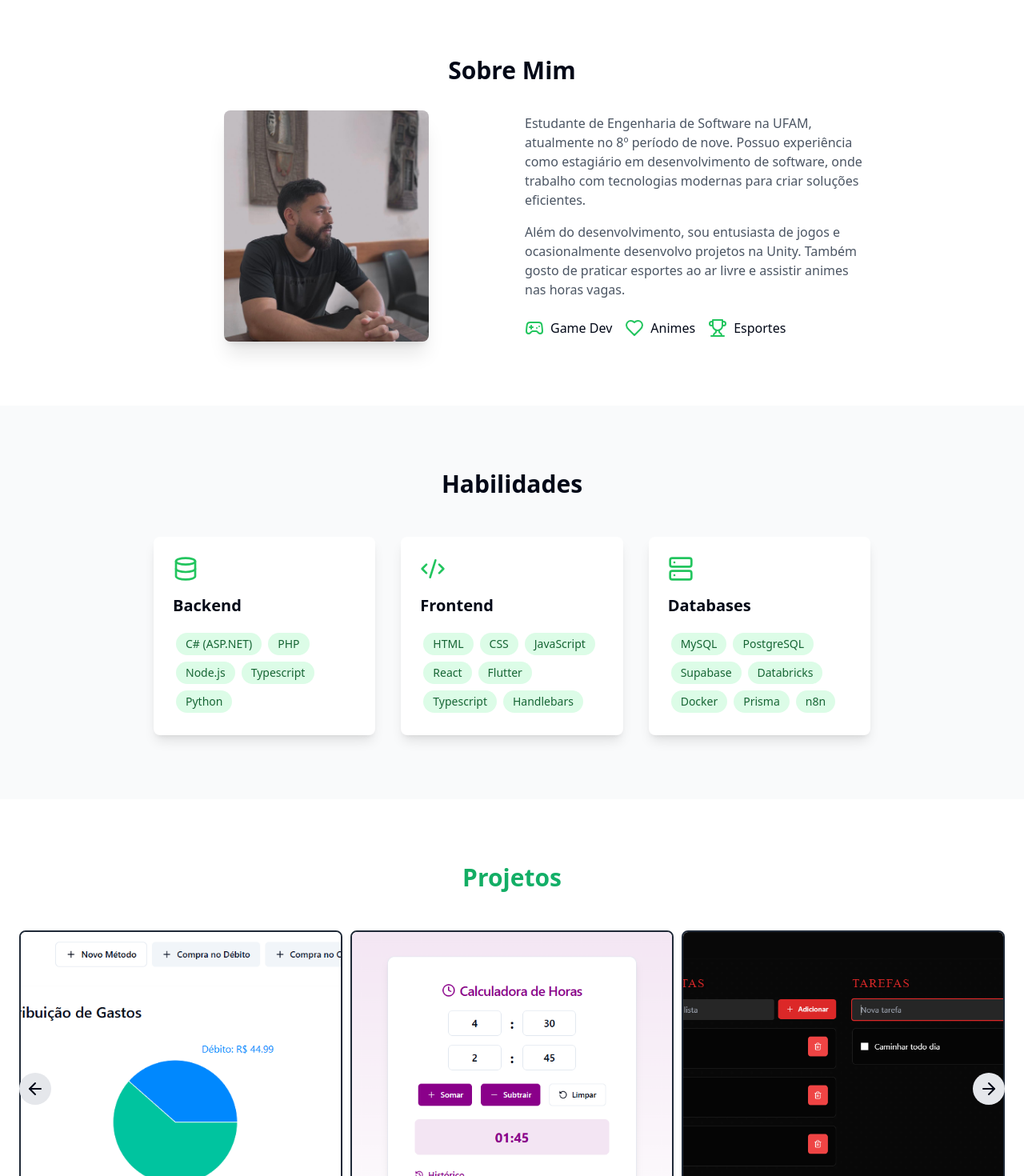
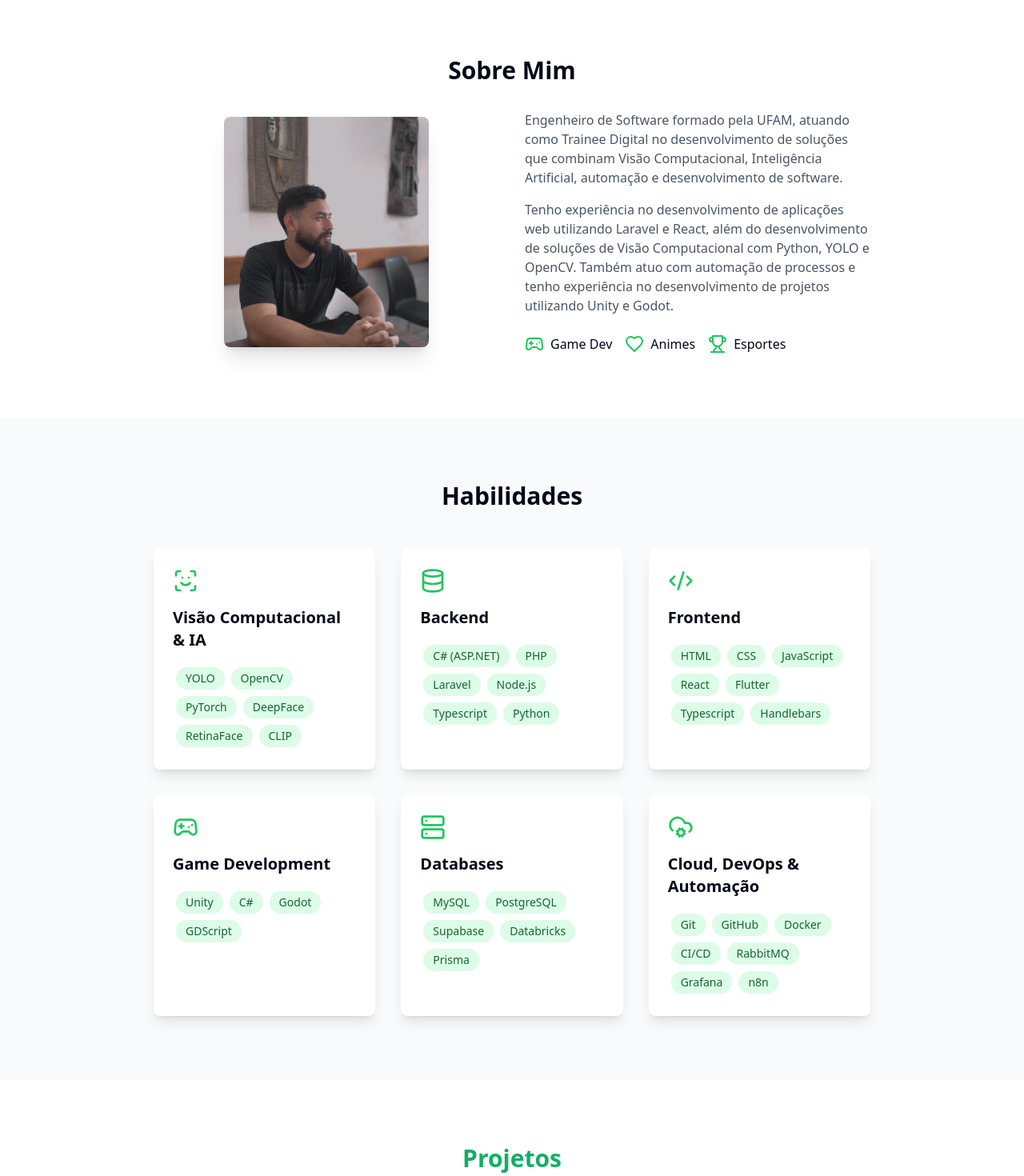
Before and after one commit to rennan-dev/portfolio-main, a React (Vite) app in the folder codigo_fonte/: page / in a window 1280 px wide. Shown: the part 402-1872 px from the top of the page at 80% size. Built offline with nearby package versions, Linux system fonts and the light colour scheme.

Commit message:
feat: atualiza apresentação e habilidades do portfólio

```diff
--- a/codigo_fonte/src/App.jsx
+++ b/codigo_fonte/src/App.jsx
@@ -12,12 +12,14 @@ import {
   Mail,
   Instagram,
   Database,
+  ScanFace,
   Code2,
   Server,
   Gamepad2,
   Heart,
   ArrowLeft,
   ArrowRight,
+  CloudCog,
   Trophy
 } from "lucide-react";
 
@@ -159,14 +161,12 @@ const App = () => {
             </div>
             <div>
             <p className="text-gray-600 mb-4">
-              Estudante de Engenharia de Software na UFAM, atualmente no 8º período de nove.
-              Possuo experiência como estagiário em desenvolvimento de software,
-              onde trabalho com tecnologias modernas para criar soluções eficientes.
+              Engenheiro de Software formado pela UFAM, atuando como Trainee Digital no desenvolvimento de soluções que combinam Visão Computacional, Inteligência Artificial, automação e desenvolvimento de software.
             </p>
+
             <p className="text-gray-600 mb-6">
-              Além do desenvolvimento, sou entusiasta de jogos e ocasionalmente
-              desenvolvo projetos na Unity. Também gosto de praticar esportes ao ar livre
-              e assistir animes nas horas vagas.
+              Tenho experiência no desenvolvimento de aplicações web utilizando Laravel e React, além do desenvolvimento de soluções de Visão Computacional com Python, YOLO e OpenCV.
+              Também atuo com automação de processos e tenho experiência no desenvolvimento de projetos utilizando Unity e Godot.
             </p>
             <div className="flex gap-4">
               <div className="flex items-center gap-2">
@@ -201,11 +201,26 @@ const App = () => {
                   <h2 className="text-3xl font-bold mb-12 text-center">Habilidades</h2>
                   <div className="grid md:grid-cols-3 gap-8 max-w-4xl mx-auto">
                     <div className="bg-white p-6 rounded-lg shadow-lg">
+                      <ScanFace className="text-green-500 mb-4 h-8 w-8" />
+                      <h3 className="text-xl font-semibold mb-4">
+                        Visão Computacional & IA
+                      </h3>
+                      <div className="flex flex-wrap">
+                        <span className="skill-tag">YOLO</span>
+                        <span className="skill-tag">OpenCV</span>
+                        <span className="skill-tag">PyTorch</span>
+                        <span className="skill-tag">DeepFace</span>
+                        <span className="skill-tag">RetinaFace</span>
+                        <span className="skill-tag">CLIP</span>
+                      </div>
+                    </div>
+                    <div className="bg-white p-6 rounded-lg shadow-lg">
                       <Database className="text-green-500 mb-4 h-8 w-8" />
                       <h3 className="text-xl font-semibold mb-4">Backend</h3>
                       <div className="flex flex-wrap">
                         <span className="skill-tag">C# (ASP.NET)</span>
                         <span className="skill-tag">PHP</span>
+                        <span className="skill-tag">Laravel</span>
                         <span className="skill-tag">Node.js</span>
                         <span className="skill-tag">Typescript</span>
                         <span className="skill-tag">Python</span>
@@ -225,6 +240,20 @@ const App = () => {
                       </div>
                     </div>
                     <div className="bg-white p-6 rounded-lg shadow-lg">
+                      <Gamepad2 className="text-green-500 mb-4 h-8 w-8" />
+
+                      <h3 className="text-xl font-semibold mb-4">
+                        Game Development
+                      </h3>
+
+                      <div className="flex flex-wrap">
+                        <span className="skill-tag">Unity</span>
+                        <span className="skill-tag">C#</span>
+                        <span className="skill-tag">Godot</span>
+                        <span className="skill-tag">GDScript</span>
+                      </div>
+                    </div>
+                    <div className="bg-white p-6 rounded-lg shadow-lg">
                       <Server className="text-green-500 mb-4 h-8 w-8" />
                       <h3 className="text-xl font-semibold mb-4">Databases</h3>
                       <div className="flex flex-wrap">
@@ -232,8 +261,21 @@ const App = () => {
                         <span className="skill-tag">PostgreSQL</span>
                         <span className="skill-tag">Supabase</span>
                         <span className="skill-tag">Databricks</span>
+                        <span className="skill-tag">Prisma</span>
+                      </div>
+                    </div>
+                    <div className="bg-white p-6 rounded-lg shadow-lg">
+                      <CloudCog className="text-green-500 mb-4 h-8 w-8" />
+                      <h3 className="text-xl font-semibold mb-4">
+                        Cloud, DevOps & Automação
+                      </h3>
+                      <div className="flex flex-wrap">
+                        <span className="skill-tag">Git</span>
+                        <span className="skill-tag">GitHub</span>
                         <span className="skill-tag">Docker</span>
-                        <span className="skill-tag">Prisma</span>
+                        <span className="skill-tag">CI/CD</span>
+                        <span className="skill-tag">RabbitMQ</span>
+                        <span className="skill-tag">Grafana</span>
                         <span className="skill-tag">n8n</span>
                       </div>
                     </div>
@@ -263,7 +305,7 @@ const App = () => {
                 {/* Overlay que aparece no hover */}
                 <div className="absolute inset-0 bg-black bg-opacity-0 group-hover:bg-opacity-70 transition duration-300 flex flex-col items-center justify-center p-4">
                   <h3 className="text-white text-xl font-bold opacity-0 group-hover:opacity-100 transition duration-300">
-                  Finanças Pessoais
+                  FinoraBr
                   </h3>
                   <p className="text-white text-sm opacity-0 group-hover:opacity-100 transition duration-300 text-center mt-2">
                   Web app para controle financeiro com registro de compras no débito e crédito, e dashboard para monitoramento de gastos mensais.
@@ -271,7 +313,7 @@ const App = () => {
                   </p>
                   <div className="flex gap-4 mt-4 opacity-0 group-hover:opacity-100 transition duration-300">
                     <a
-                      href="https://financas.rennan-alves.com/"
+                      href="https://finorabr.rennan-alves.com/"
                       target="_blank"
                       rel="noopener noreferrer"
                       className="bg-green-600 text-white px-4 py-2 rounded hover:bg-green-700"
@@ -279,7 +321,7 @@ const App = () => {
                       Acessar
                     </a>
                     <a
-                      href="https://github.com/rennan-dev/financas"
+                      href="https://github.com/rennan-dev/finora-br"
                       target="_blank"
                       rel="noopener noreferrer"
                       className="bg-orange-600 text-white px-4 py-2 rounded hover:bg-orange-700"
```
Also changed, not shown: 1 other file (tests, documents, lock files or other folders).
